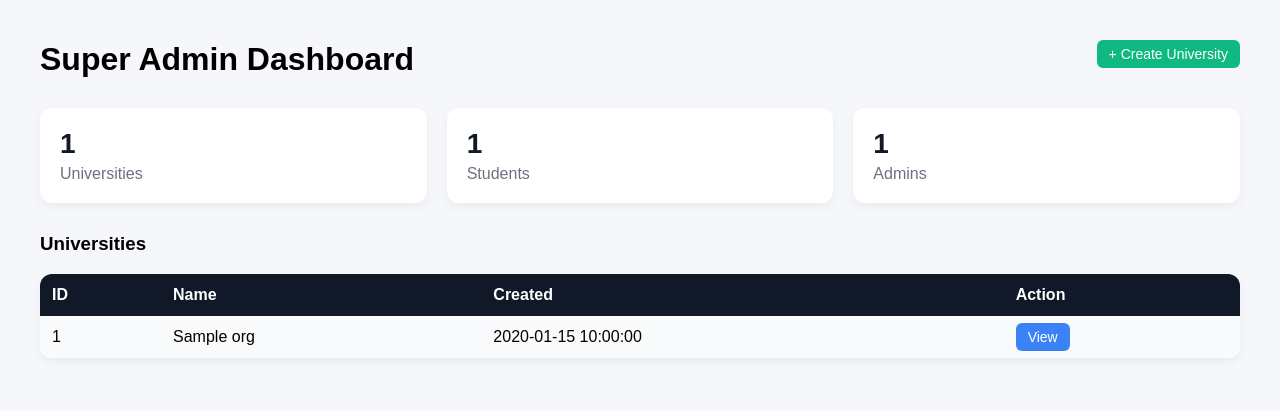
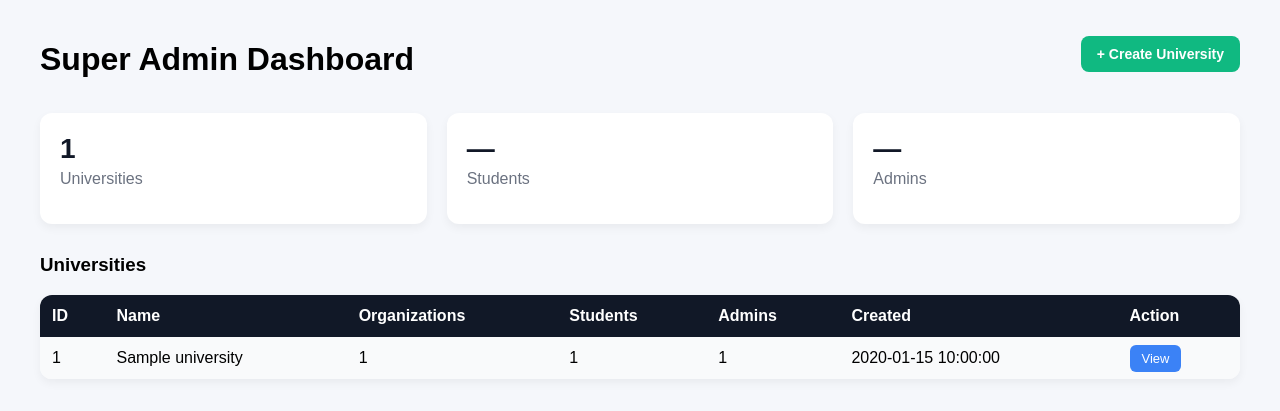
Before and after one commit to YuriBeginner/messenger-dtr, a Flask app: template templates/superadmin/dashboard.html in a window 1280 px wide. Shown: the top 411 px of the page. Run offline with Flask 3, Linux system fonts and the light colour scheme; the template is opened without the code that fills it: most values are stand-ins (such as "Sample title", 1, 10 or a date in 2020); some libraries are stand-ins or nearby versions.

Commit message:
Update dashboard.html

```diff
--- a/templates/superadmin/dashboard.html
+++ b/templates/superadmin/dashboard.html
@@ -11,13 +11,34 @@
             padding: 20px;
         }
 
+        .container {
+            max-width: 1200px;
+            margin: auto;
+        }
+
         h1 {
             margin-bottom: 10px;
         }
 
-        .container {
-            max-width: 1200px;
-            margin: auto;
+        .header {
+            display: flex;
+            justify-content: space-between;
+            align-items: center;
+            margin-bottom: 25px;
+        }
+
+        .btn {
+            padding: 10px 16px;
+            border-radius: 8px;
+            text-decoration: none;
+            font-size: 14px;
+            background-color: #10b981;
+            color: white;
+            font-weight: bold;
+        }
+
+        .btn:hover {
+            background-color: #059669;
         }
 
         /* ===== CARDS ===== */
@@ -42,7 +63,7 @@
         }
 
         .card p {
-            margin: 5px 0 0;
+            margin-top: 5px;
             color: #6b7280;
         }
 
@@ -70,33 +91,23 @@
             background-color: #f9fafb;
         }
 
-        /* ===== BUTTON ===== */
-        .btn {
+        .view-btn {
+            background-color: #3b82f6;
             padding: 6px 12px;
             border-radius: 6px;
+            color: white;
             text-decoration: none;
-            font-size: 14px;
-            background-color: #3b82f6;
-            color: white;
+            font-size: 13px;
         }
 
-        .btn:hover {
+        .view-btn:hover {
             background-color: #2563eb;
         }
 
-        .header {
-            display: flex;
-            justify-content: space-between;
-            align-items: center;
-            margin-bottom: 20px;
-        }
-
-        .create-btn {
-            background: #10b981;
-        }
-
-        .create-btn:hover {
-            background: #059669;
+        .empty {
+            text-align: center;
+            padding: 20px;
+            color: #6b7280;
         }
 
     </style>
@@ -108,25 +119,25 @@
     <!-- HEADER -->
     <div class="header">
         <h1>Super Admin Dashboard</h1>
-        <a href="/superadmin/create-university" class="btn create-btn">
+        <a href="/superadmin/create-university" class="btn">
             + Create University
         </a>
     </div>
 
-    <!-- OVERVIEW CARDS -->
+    <!-- STATS -->
     <div class="cards">
         <div class="card">
-            <h2>{{ total_orgs }}</h2>
+            <h2>{{ universities|length }}</h2>
             <p>Universities</p>
         </div>
 
         <div class="card">
-            <h2>{{ total_students }}</h2>
+            <h2>—</h2>
             <p>Students</p>
         </div>
 
         <div class="card">
-            <h2>{{ total_admins }}</h2>
+            <h2>—</h2>
             <p>Admins</p>
         </div>
     </div>
@@ -138,22 +149,34 @@
         <tr>
             <th>ID</th>
             <th>Name</th>
+            <th>Organizations</th>
+            <th>Students</th>
+            <th>Admins</th>
             <th>Created</th>
             <th>Action</th>
         </tr>
 
-        {% for org in orgs %}
+        {% if universities %}
+            {% for u in universities %}
             <tr>
-            <td>{{ org.id }}</td>
-            <td>{{ org.name }}</td>
-            <td>{{ org.created_at }}</td>
+                <td>{{ u.id }}</td>
+                <td>{{ u.name }}</td>
+                <td>{{ u.org_count }}</td>
+                <td>{{ u.student_count }}</td>
+                <td>{{ u.admin_count }}</td>
+                <td>{{ u.created_at }}</td>
                 <td>
-                <a href="/superadmin/university/{{ org.id }}" class="btn">
+                    <a href="/superadmin/university/{{ u.id }}" class="view-btn">
                         View
                     </a>
                 </td>
             </tr>
             {% endfor %}
+        {% else %}
+            <tr>
+                <td colspan="7" class="empty">No universities found</td>
+            </tr>
+        {% endif %}
     </table>
 
 </div>
```
Lines whose indentation alone changed are shown as unchanged.
